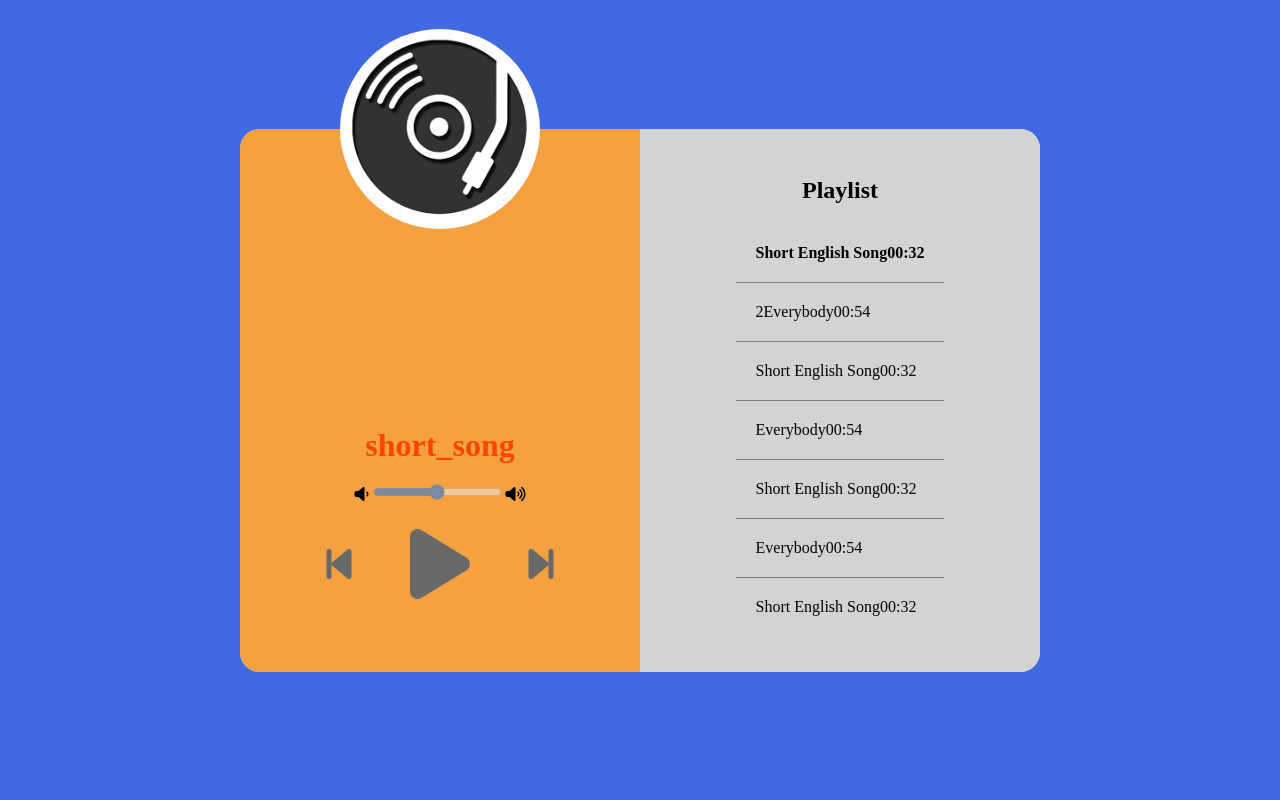
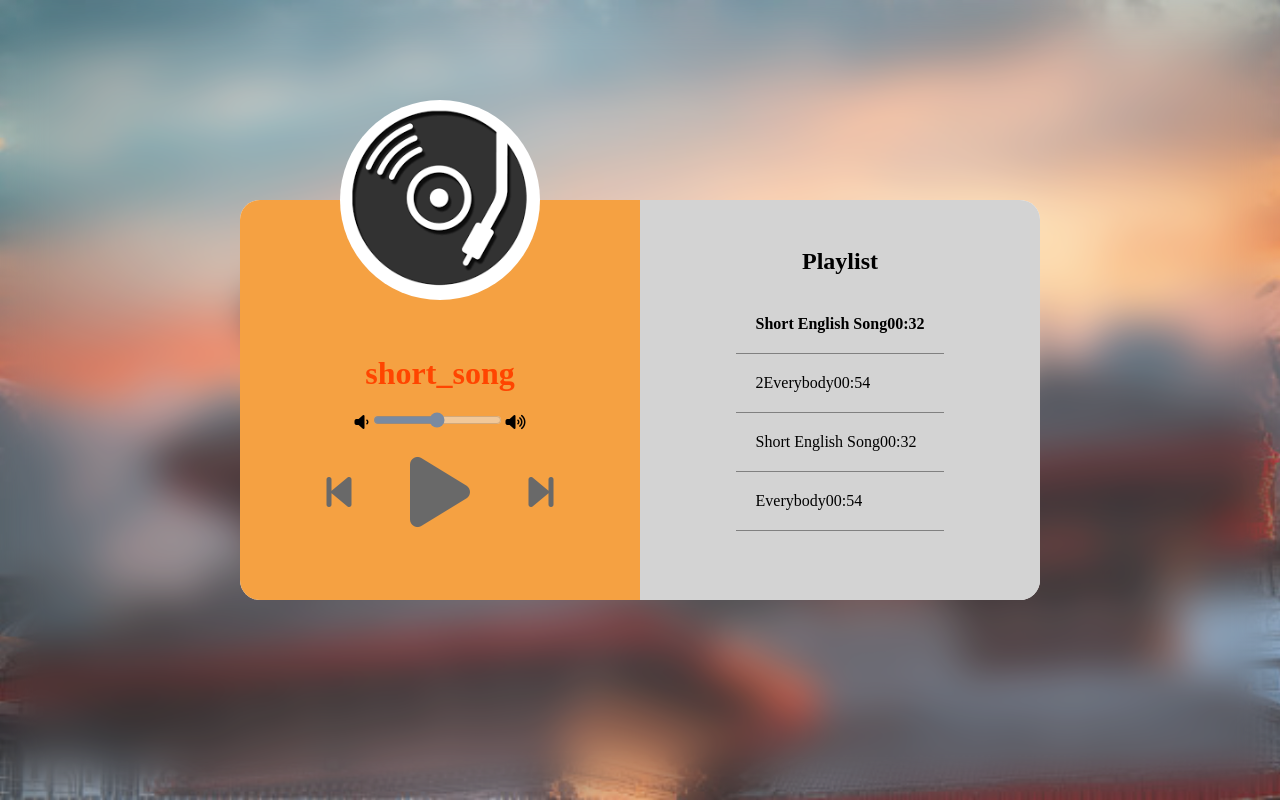
Before and after one commit to bharatadk/Simple-Audio-Player-in-Javascript, a plain HTML site: page index.html in a window 1280 px wide. Drawn offline with Linux system fonts and the light colour scheme.

Commit message:
background blur added

```diff
--- a/style.css
+++ b/style.css
@@ -5,19 +5,23 @@
 body{
 	height: 100vh;
 	font-family: hack;
+	background-image:url('images/temple.jpg');
+	background-position:center;
+	background-size:cover;
 }
 
 .container{
 	width : 100%;
 	height: 100%;
-	background-color: royalblue;
+	background-color: rgba(255,255,255,0.1);
+	backdrop-filter:blur(20px);
 	display: flex;
 	justify-content: center;
 	align-items: center;
 }
 
 .window{
-	min-height: 450px;
+	height: 400px;
 	width: 800px;
 	background-color: whitesmoke;
 	border-radius: 20px;
```
Also changed, not shown: images/temple.jpg (added).
